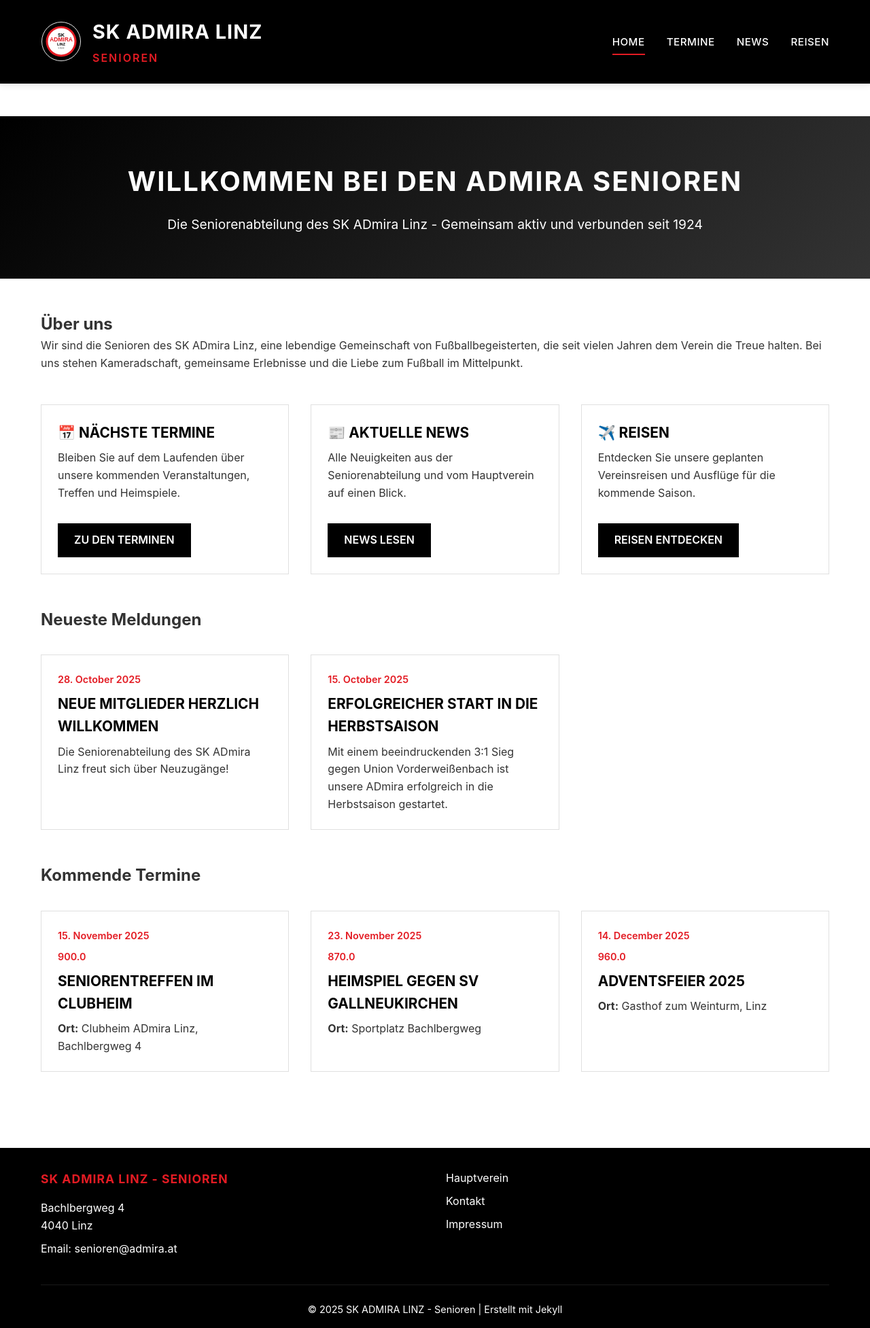
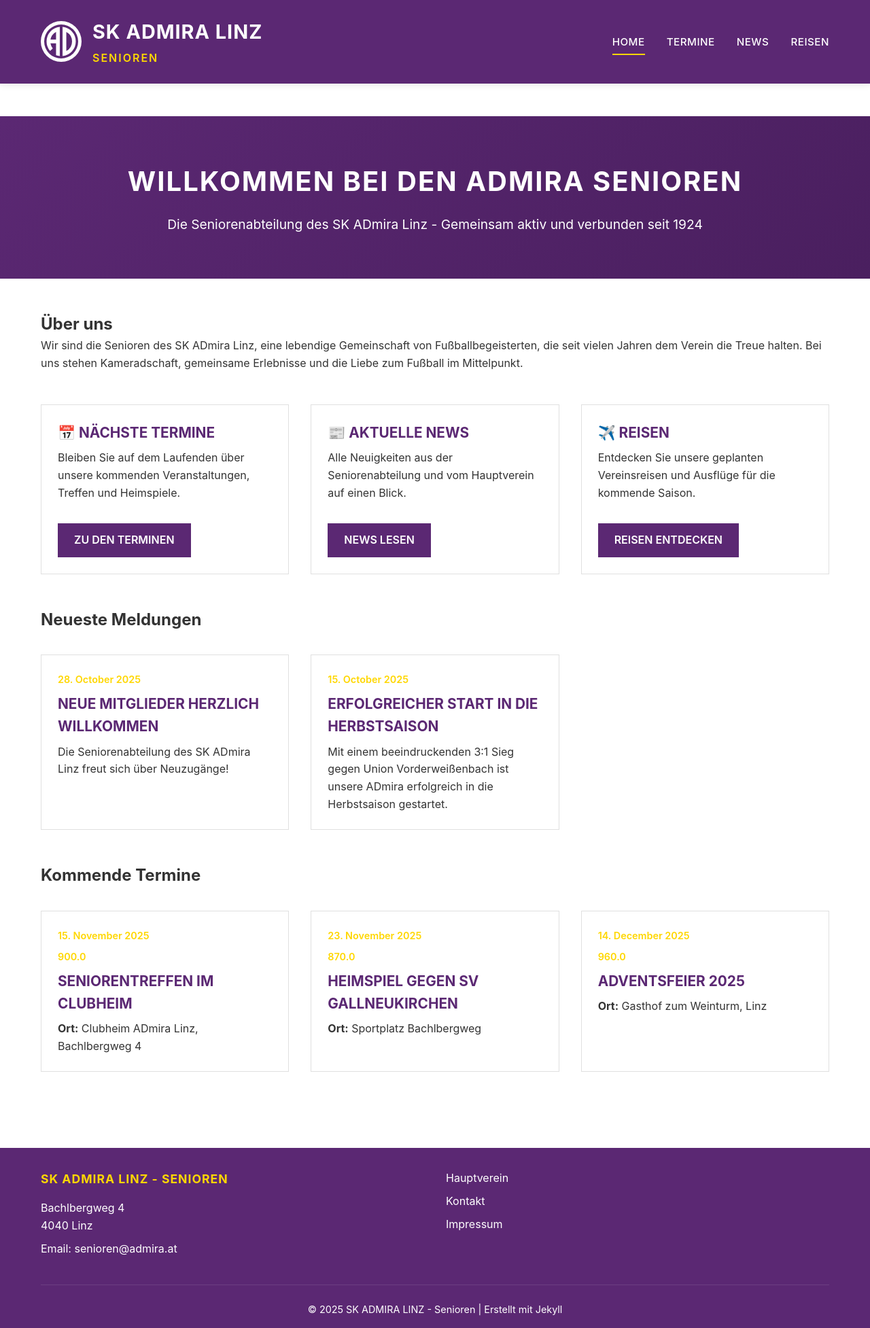
Before and after one commit to htl-leo/admira-senioren, a Jekyll site: the page built from index.html, in a window 1280 px wide. Shown: the whole page at 68% size. Built offline with Jekyll 4.4.1, drawn with Linux system fonts in a browser that asks for light colours.

Commit message:
Fix: Use original ADmira logo and correct brand colors (purple/gold)

```diff
--- a/_layouts/default.html
+++ b/_layouts/default.html
@@ -14,7 +14,7 @@
             <div class="header-content">
                 <div class="logo">
                     <a href="{{ '/' | relative_url }}">
-                        <img src="{{ '/assets/images/admira-logo.svg' | relative_url }}" alt="SK ADmira Linz Logo" class="logo-image">
+                        <img src="{{ '/assets/images/admira-logo-original.svg' | relative_url }}" alt="SK ADmira Linz Logo" class="logo-image">
                         <div class="logo-text">
                             <h1>SK ADmira Linz</h1>
                             <p class="subtitle">Senioren</p>
--- a/assets/css/style.css
+++ b/assets/css/style.css
@@ -11,14 +11,14 @@
 }
 
 :root {
-    /* ADmira Farben - Schwarz/Weiß Design */
-    --primary-color: #000000;
-    --secondary-color: #ffffff;
-    --accent-color: #e31b23; /* Rot aus dem ADmira Logo */
+    /* ADmira Farben - Original vom Stammverein */
+    --primary-color: #5b2873; /* Lila - ADmira Hauptfarbe */
+    --secondary-color: #ffffff; /* Weiß */
+    --accent-color: #ffd700; /* Gold für Akzente */
     --text-color: #333333;
     --light-gray: #f5f5f5;
     --border-color: #e0e0e0;
-    --hover-color: #333333;
+    --hover-color: #4a1f5f; /* Dunkleres Lila für Hover */
 }
 
 body {
@@ -61,6 +61,7 @@
     width: 60px;
     height: 60px;
     transition: transform 0.3s ease;
+    filter: brightness(0) invert(1); /* Logo weiß auf dunklem Hintergrund */
 }
 
 .logo a:hover .logo-image {
```
Also changed, not shown: assets/images/admira-logo-original.svg (added).
